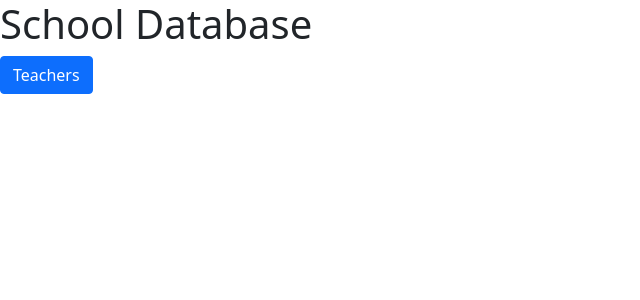
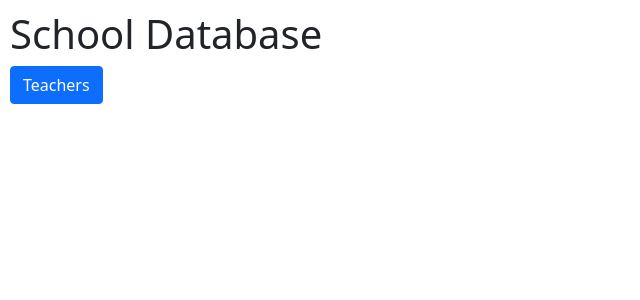
Before and after one commit to IngNoN/School_App, a Flask app: page / in a window 1280 px wide. Shown: the top 300 px of the page, without its empty margins (0-640 px from the left). Run offline with Flask 2, Linux system fonts and the light colour scheme; some libraries are stand-ins or nearby versions.

Commit message:
add padding

```diff
--- a/templates/base.html
+++ b/templates/base.html
@@ -7,7 +7,11 @@
 
     <!-- Bootstrap CSS -->
     <link href="https://cdn.jsdelivr.net/npm/bootstrap@5.1.3/dist/css/bootstrap.min.css" rel="stylesheet" integrity="sha384-1BmE4kWBq78iYhFldvKuhfTAU6auU8tT94WrHftjDbrCEXSU1oBoqyl2QvZ6jIW3" crossorigin="anonymous">
-
+    <style>
+        body {
+          padding: 10px
+        }
+    </style>
     <title>School Database</title>
   </head>
   <body>
```
